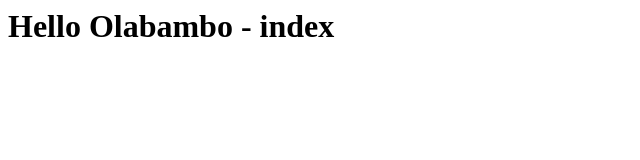
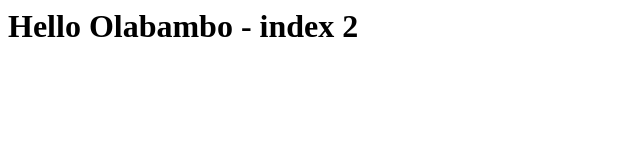
Before and after one commit to Olabambo1/newweb, a plain HTML site: page index.html in a window 1280 px wide. Shown: the full height of the page, 0-640 px from the left. Drawn offline with Linux system fonts and the light colour scheme.

Commit message:
Update index.html
Index 2

```diff
--- a/index.html
+++ b/index.html
@@ -1,5 +1,5 @@
 <html>
 <body>
-<h1> Hello Olabambo - index </h1>
+<h1> Hello Olabambo - index 2 </h1>
 </body>
 </html>
```
